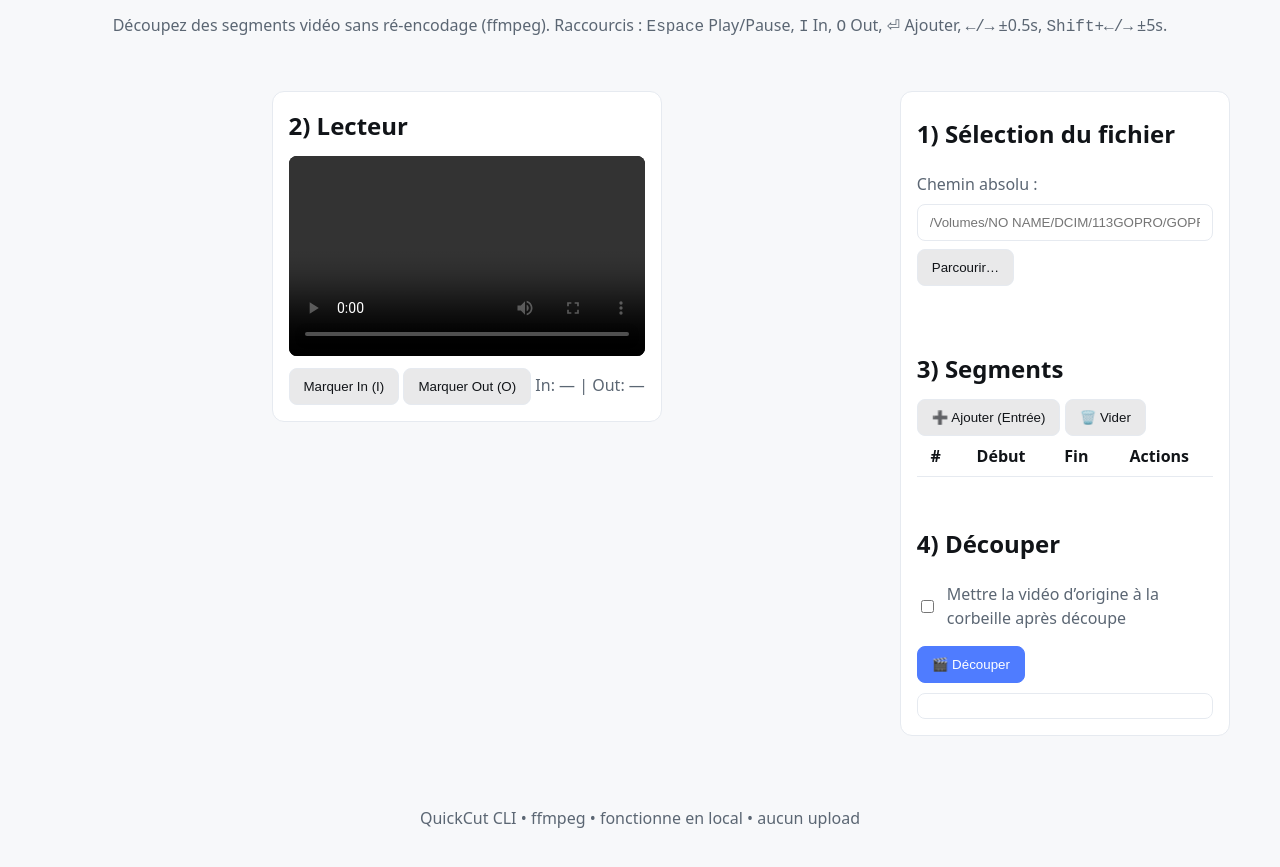
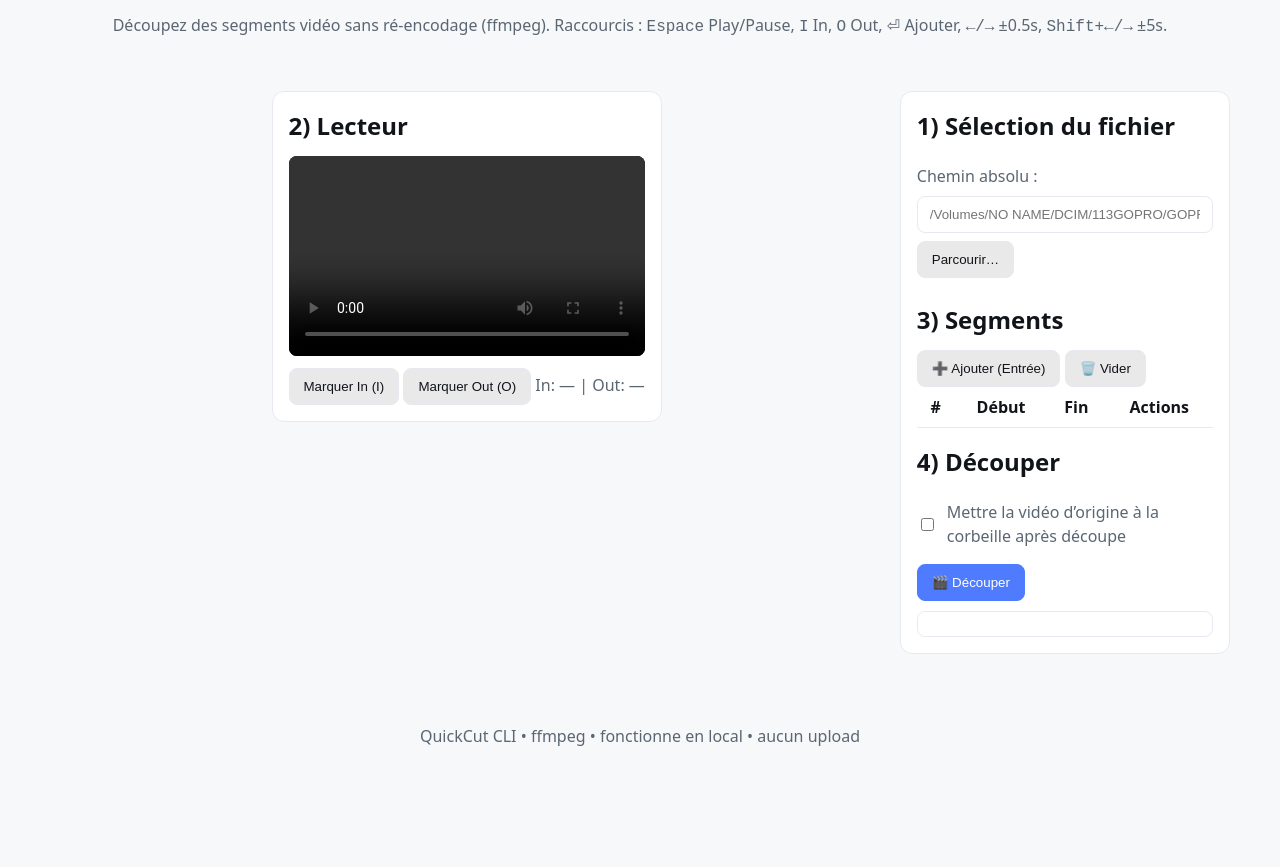
Before and after one commit to LukasMFR/quickcut-webui, a plain HTML site: page webui/static/index.html in a window 1280 px wide. Shown: the part 75-942 px from the top of the page. After the commit the page ends 863 px from the top, so only its background shows below. Drawn offline with Linux system fonts and the light colour scheme.

Commit message:
Remove fixed grid row template from right panel cards
Deleted the 'grid-template-rows: 1fr 1fr 1fr;' property from .rightpanel .card to allow more flexible layout and avoid enforcing three equal zones.

```diff
--- a/webui/static/styles.css
+++ b/webui/static/styles.css
@@ -224,7 +224,6 @@ td input {
 
 .rightpanel .card {
   display: grid;
-  grid-template-rows: 1fr 1fr 1fr;
   /* 3 zones égales */
   gap: 16px;
   overflow: hidden;
```
